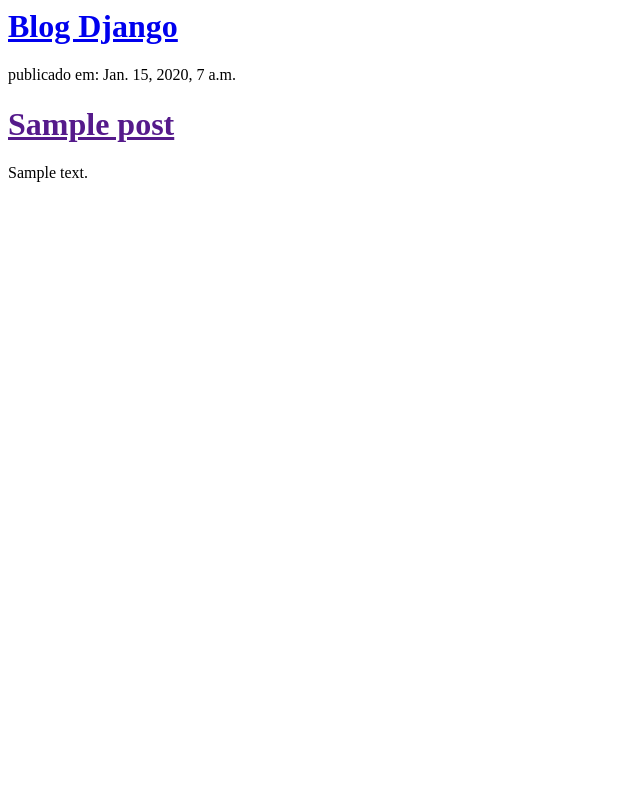
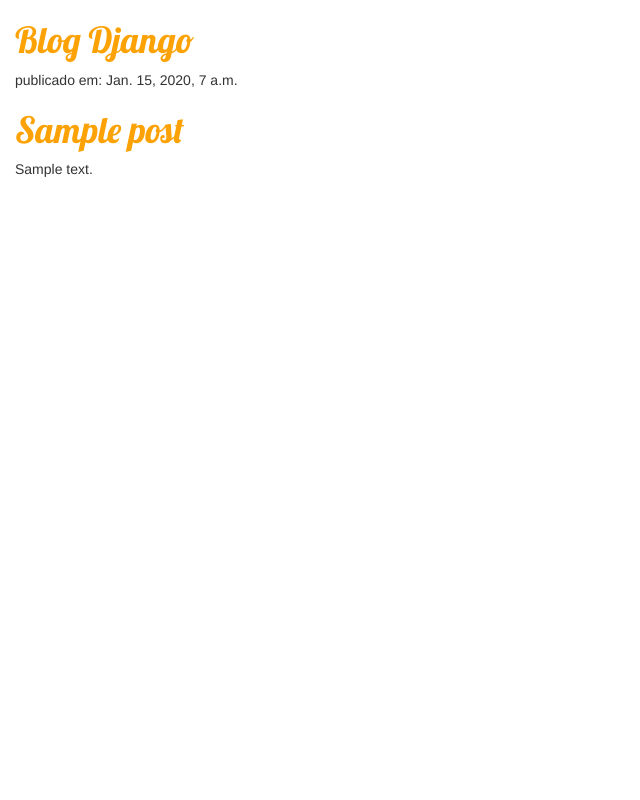
Before and after one commit to Monoclinico/my-first-blog, a Django app: template blog/templates/blog/post_list.html in a window 1280 px wide. Shown: the whole page, without its empty margins (0-640 px from the left). Run offline with Django 3.2, Linux system fonts and the light colour scheme; the template is opened without the code that fills it: values that come from a table or form of the project are taken from there, others are empty; tables that the repository leaves empty hold one stand-in row (values such as "Sample post"); some libraries are stand-ins or nearby versions.

Commit message:
template modificado para mostrar os posts

```diff
--- /dev/null
+++ b/blog/static/css/blog.css
@@ -0,0 +1,7 @@
+h1 a {
+  color: #FCA205;
+  font-family: 'Lobster';
+}
+body {
+  padding-left: 15px;
+}
--- a/blog/templates/blog/post_list.html
+++ b/blog/templates/blog/post_list.html
@@ -1,6 +1,12 @@
+{% load static %}
+{% load staticfiles %}
 <html>
     <head>
-        <title>Blog Django Girls</title>
+        <title>Blog Django</title>
+        <link rel="stylesheet" href="//maxcdn.bootstrapcdn.com/bootstrap/3.2.0/css/bootstrap.min.css">
+        <link rel="stylesheet" href="//maxcdn.bootstrapcdn.com/bootstrap/3.2.0/css/bootstrap-theme.min.css">
+        <link rel="stylesheet" href="{% static 'css/blog.css' %}">
+        <link href="//fonts.googleapis.com/css?family=Lobster&subset=latin,latin-ext" rel="stylesheet" type="text/css">
     </head>
     <body>
         <div>
```
